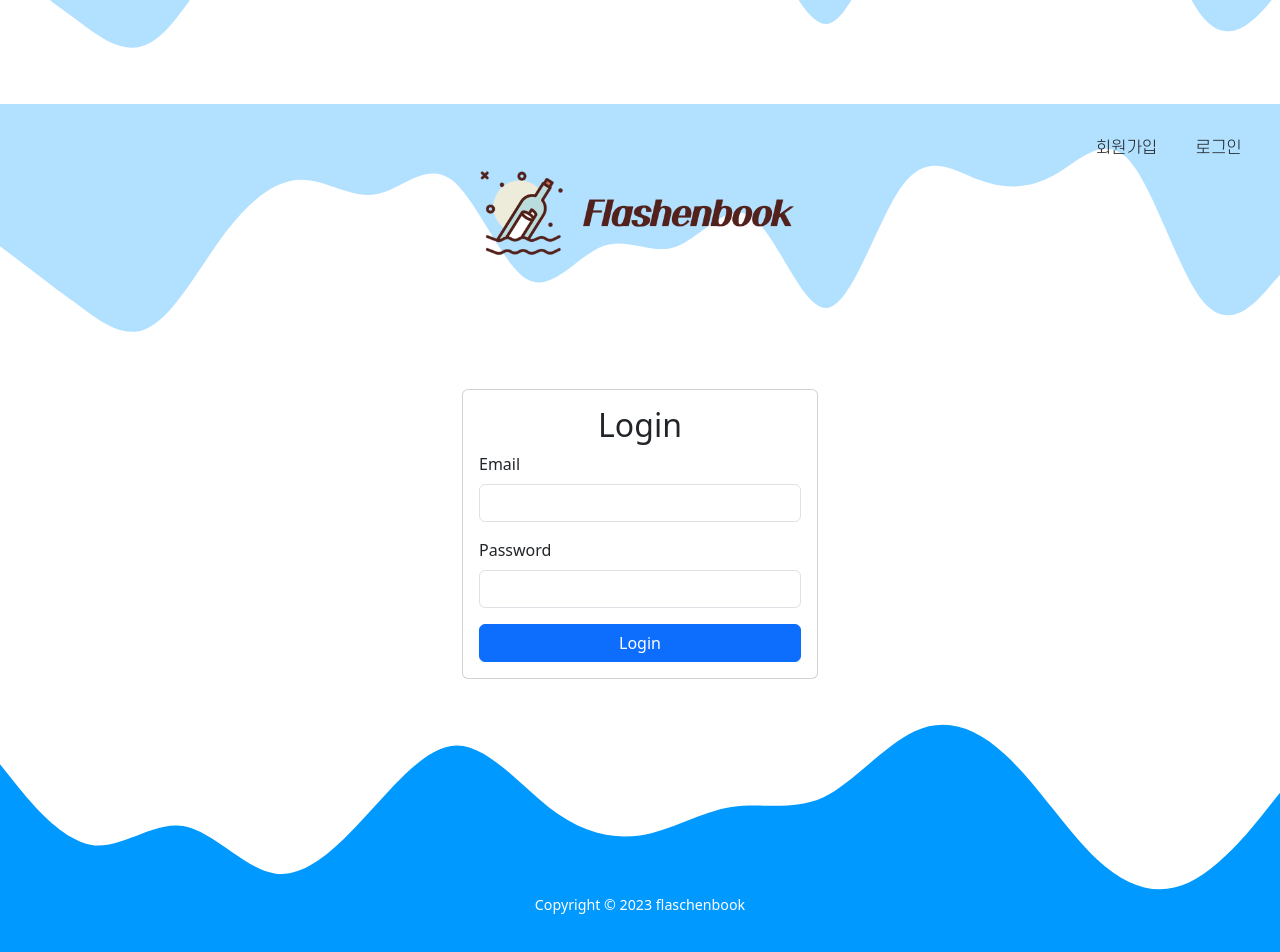
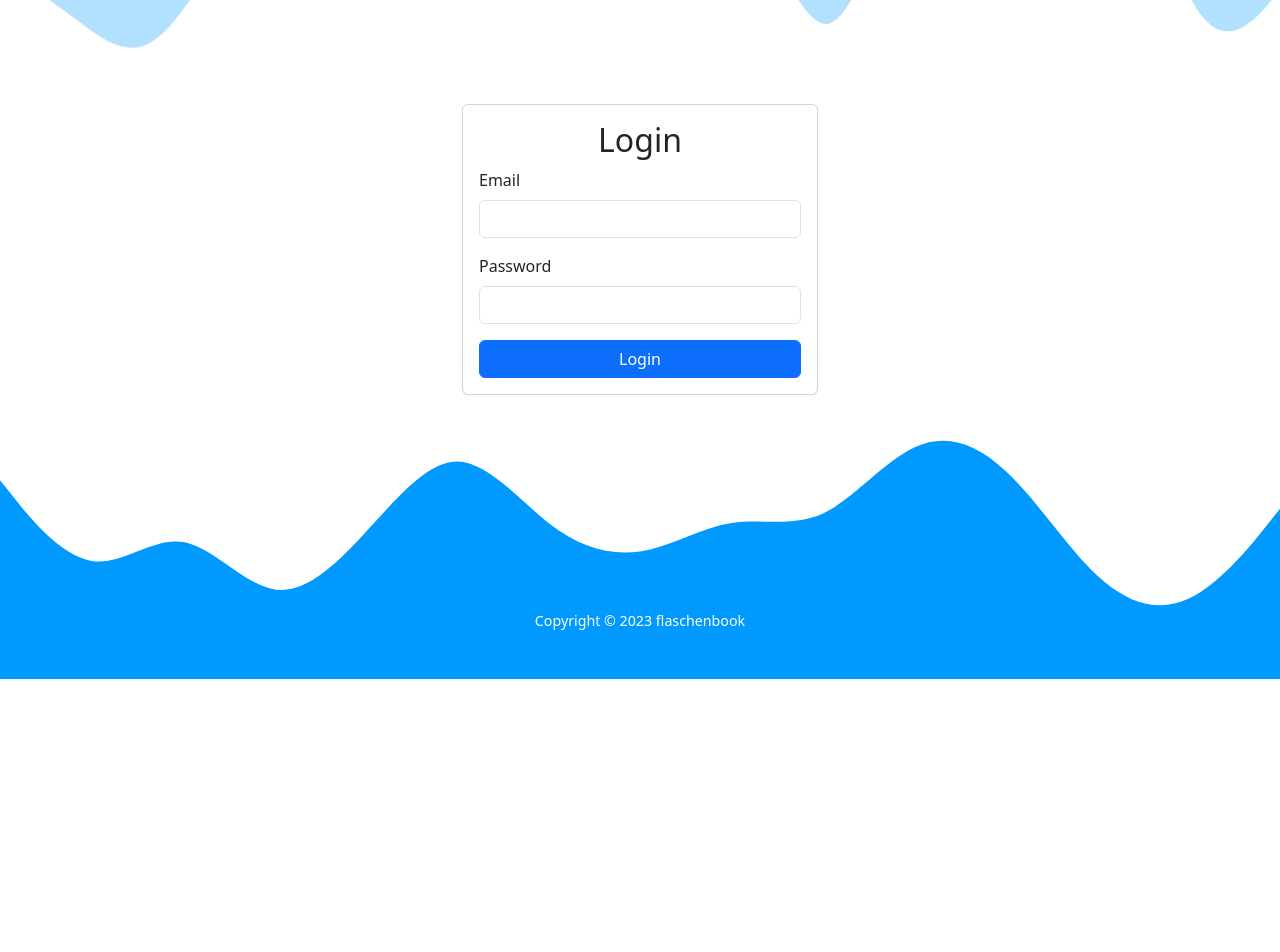
Before and after one commit to FlaschenbookProject/Flaschenbook, a React (Create React App) app in the folder flaschenbook-react-app/: page /login in a window 1280 px wide. Shown: the part 180-1132 px from the top of the page. After the commit the page ends 859 px from the top, so only its background shows below. Built offline with nearby package versions, Linux system fonts and the light colour scheme.

Commit message:
fix : App.js 에서 전역으로 적용한 header, footer 제거

```diff
--- a/flaschenbook-react-app/src/components/Login.js
+++ b/flaschenbook-react-app/src/components/Login.js
@@ -50,14 +50,6 @@ function Login(props) {
   };
 
   return (
-    <div className="main-page">
-      <header>
-        <div className="logo">
-          <MainLogo />
-          {/* 로고 이미지 */}
-        </div>
-      </header>
-      <main>
     <div className="container">
       <div className="row justify-content-center">
         <div className="col-md-4">
@@ -105,11 +97,6 @@ function Login(props) {
         </div>
       </div>
     </div>
-      </main>
-      <div className="footer">
-        <Footer />
-      </div>
-    </div>
   );
 }
 
--- a/flaschenbook-react-app/src/components/Register.js
+++ b/flaschenbook-react-app/src/components/Register.js
@@ -72,14 +72,6 @@ function Register(props) {
   };
 
   return (
-    <div className="main-page">
-      <header>
-        <div className="logo">
-          <MainLogo />
-          {/* 로고 이미지 */}
-        </div>
-      </header>
-
     <div className="container d-flex justify-content-center">
       <form onSubmit={handleSubmit}>
         <h3>Sign In</h3>
@@ -191,11 +183,6 @@ function Register(props) {
         </div>
       </form>
     </div>
-
-      <div className="footer">
-        <Footer />
-      </div>
-    </div>
   );
 }
 
```
Lines whose indentation alone changed are shown as unchanged.
